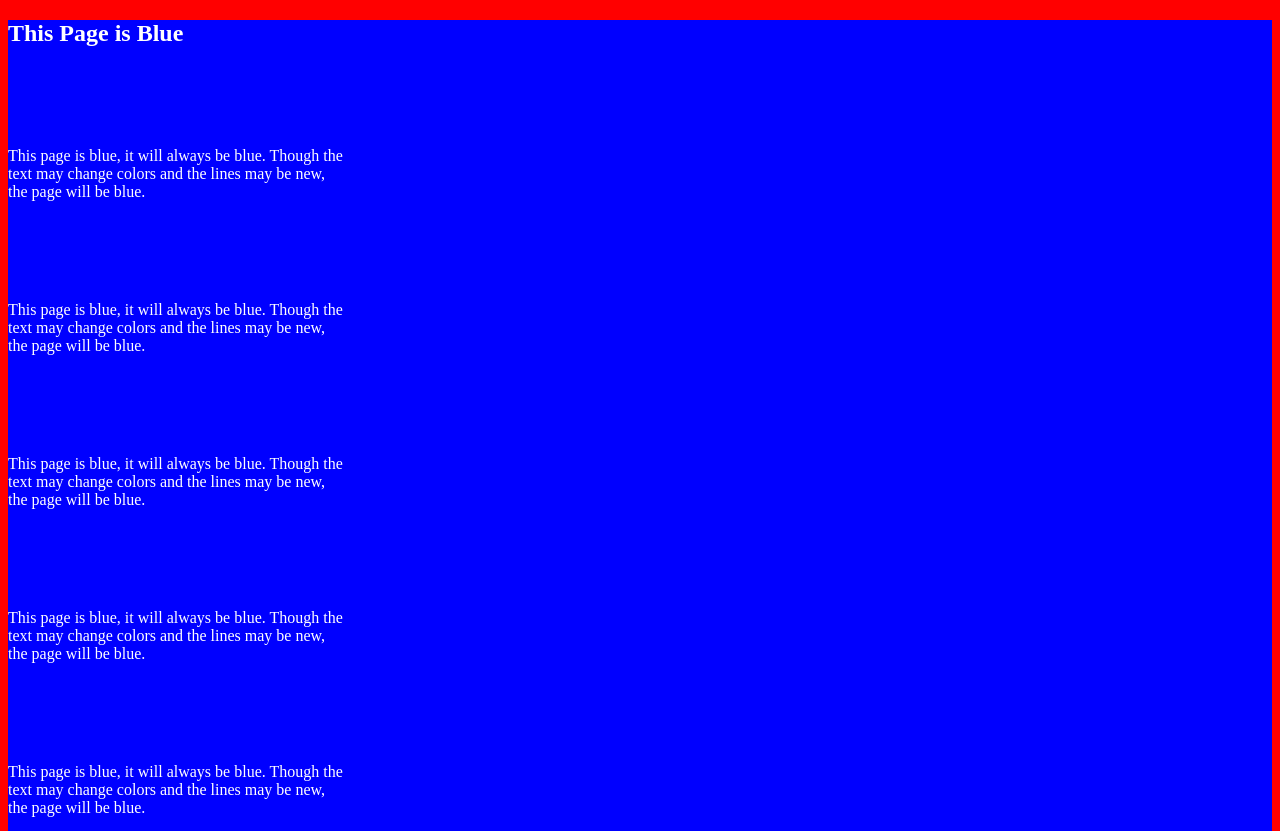
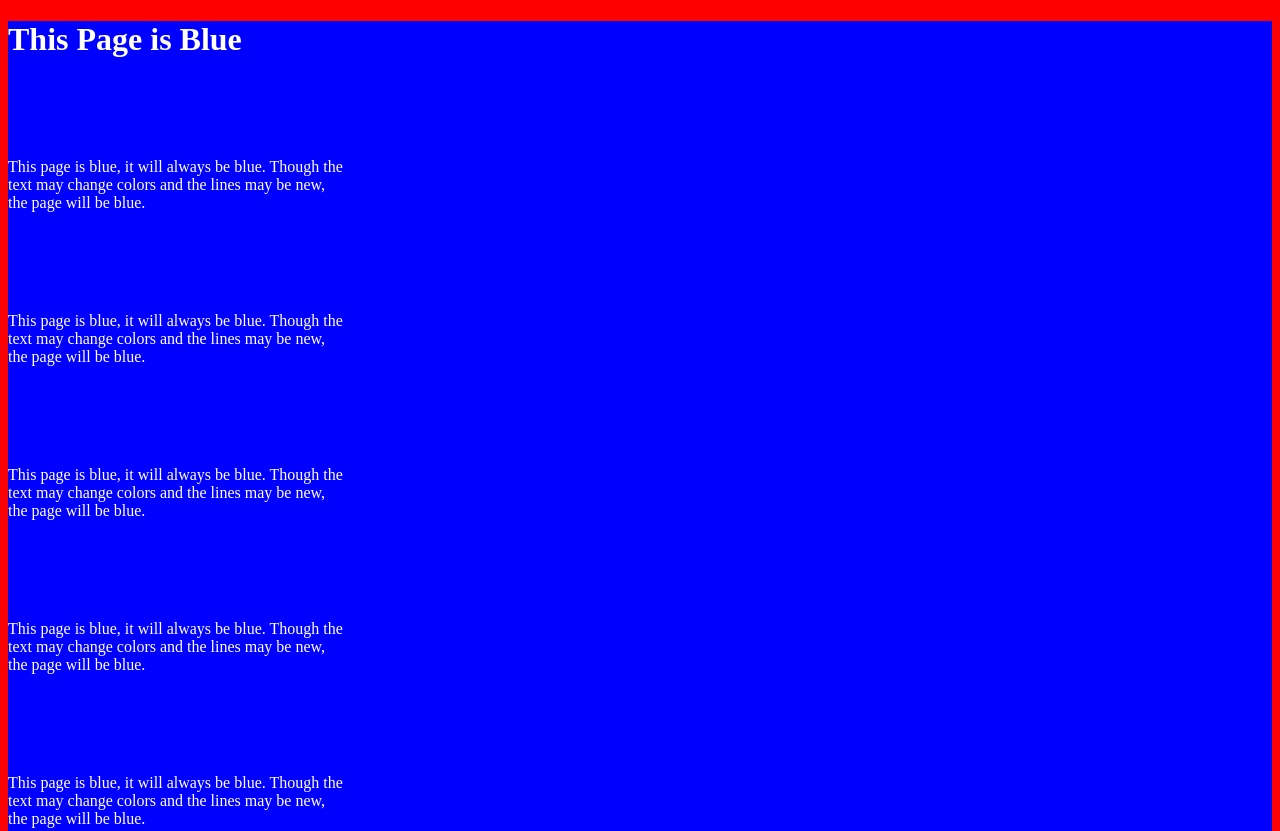
Before and after one commit to salcode/git-bisect-example, a plain HTML site: page index.html in a window 1280 px wide. Shown: the top 831 px of the page. Drawn offline with Linux system fonts and the light colour scheme.

Commit message:
Change heading from h2 to h1

```diff
--- a/index.html
+++ b/index.html
@@ -23,7 +23,7 @@
 	<body>
 		<div class="bg">
 
-			<h2>This Page is Blue</h2>
+			<h1>This Page is Blue</h1>
 			<p>
 				This page is blue, it will always be blue. Though the<br>
 				text may change colors and the lines may be new,<br>
```
